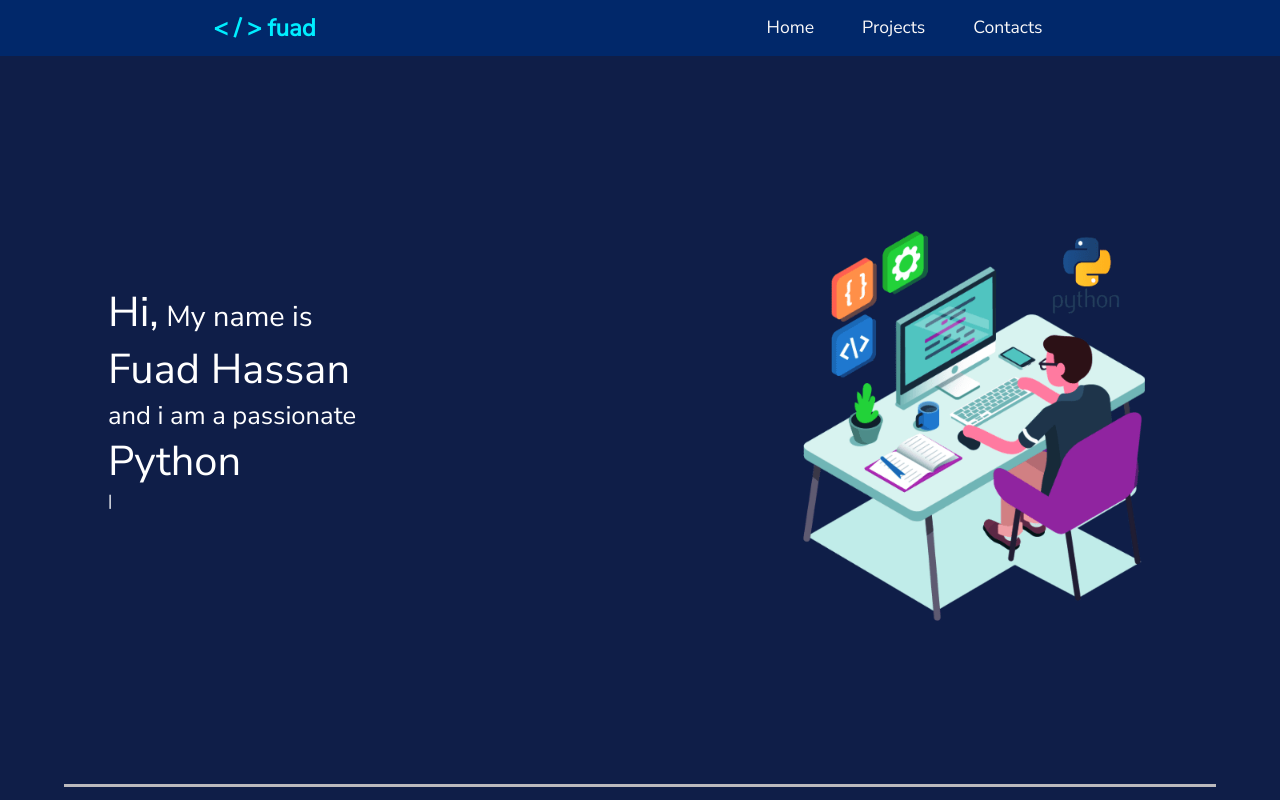
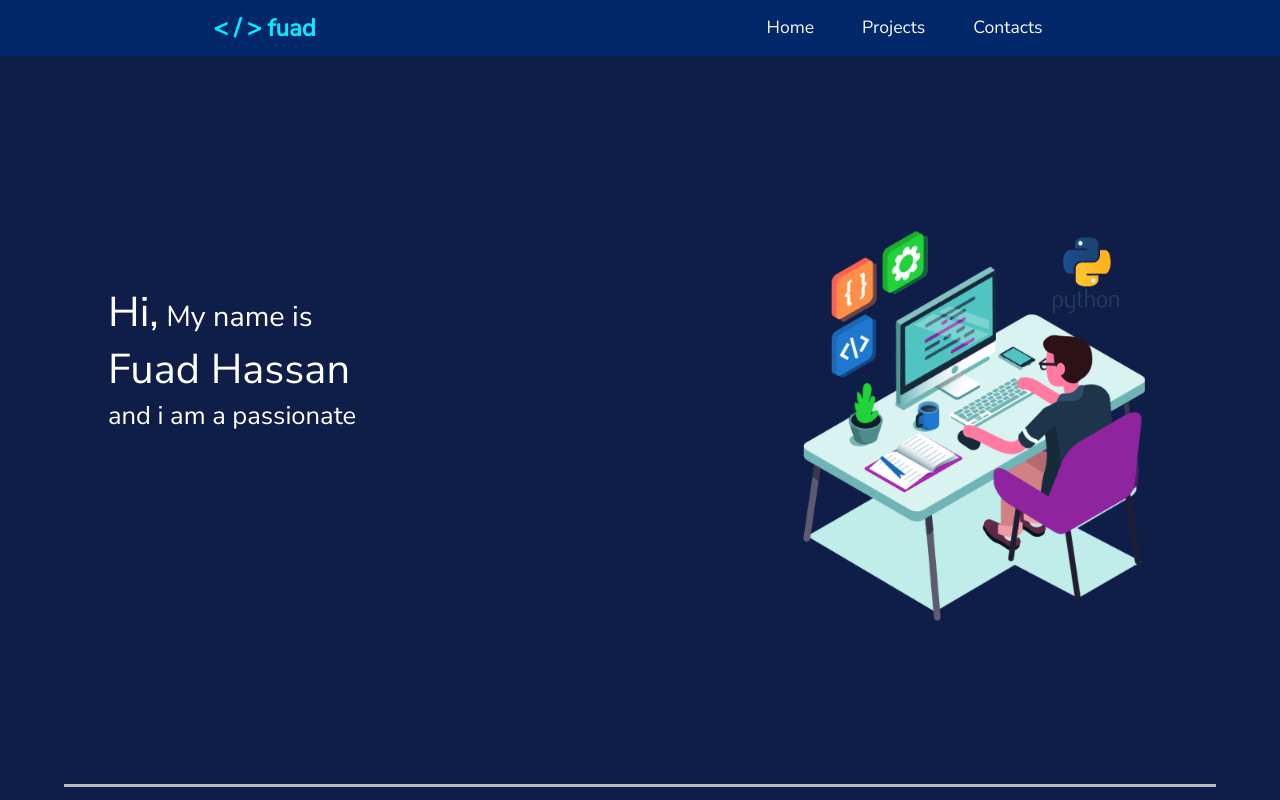
Before and after one commit to mdfuadhassan/portfolio, a plain HTML site: page index.html in a window 1280 px wide. Shown: the top 800 px of the page. Drawn offline with nearby package versions, Linux system fonts and the light colour scheme.

Commit message:
Update index.html

```diff
--- a/index.html
+++ b/index.html
@@ -137,12 +137,13 @@
 <!-- Load library from the CDN -->
 <script src="https://unpkg.com/typed.js@2.0.16/dist/typed.umd.js"></script>
 
-<!-- Setup and start animation! -->
-<script>
-    var typed = new Typed('#element', {
-        strings: ['Font-end Developer', 'Web Developer', 'Web Designer', 'Python Developer', 'Javascript Developer'],
-        typeSpeed: 50,
-    });
-</script>
+<!-- sidebar script -->
+<script src="script.js"></script>
+<!-- Load library from the CDN -->
+<script src="https://unpkg.com/typed.js@2.0.16/dist/typed.umd.js"></script>
+
+<!-- sidebar script -->
+<script src="script.js"></script>
+
 
 </html>
```
